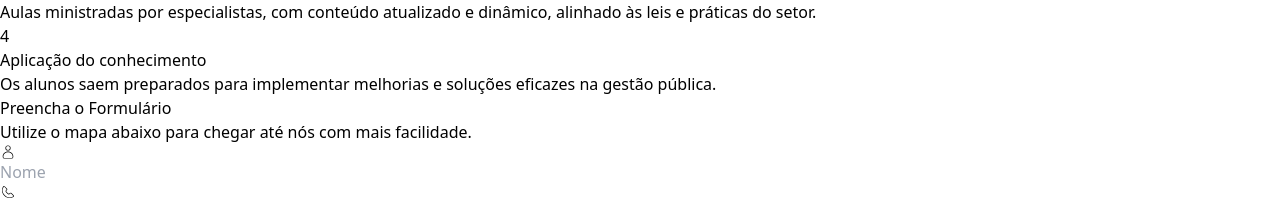
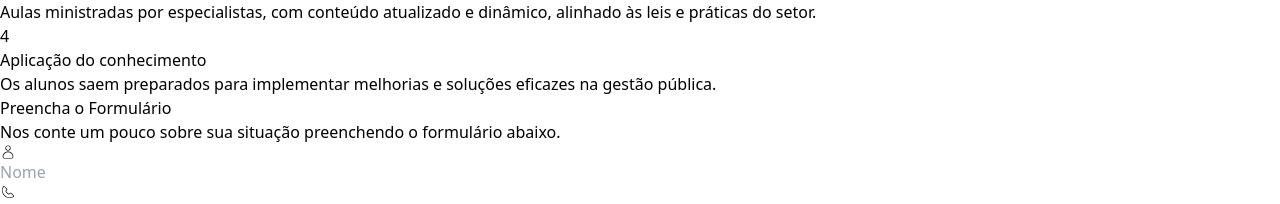
Before and after one commit to EdisonMatos/LP-Mapa-cursos, a React (Vite) app: page / in a window 1280 px wide. Shown: the part 7067-7271 px from the top of the page. Built offline with nearby package versions, Linux system fonts and the light colour scheme; a web font is replaced by a local one.

Commit message:
fix: Revisa os textos do site e insere subtitulo de teste no Formulário na seção Form

```diff
--- a/src/content/content.jsx
+++ b/src/content/content.jsx
@@ -870,7 +870,7 @@ const content = {
       minitag: "",
       title: "Preencha o Formulário",
       subtitle:
-        "Utilize o mapa abaixo para chegar até nós com mais facilidade.",
+        "Nos conte um pouco sobre sua situação preenchendo o formulário abaixo.",
     },
     links: {
       instagram: `https://www.instagram.com/${infos.instagramProfile}/`,
```
